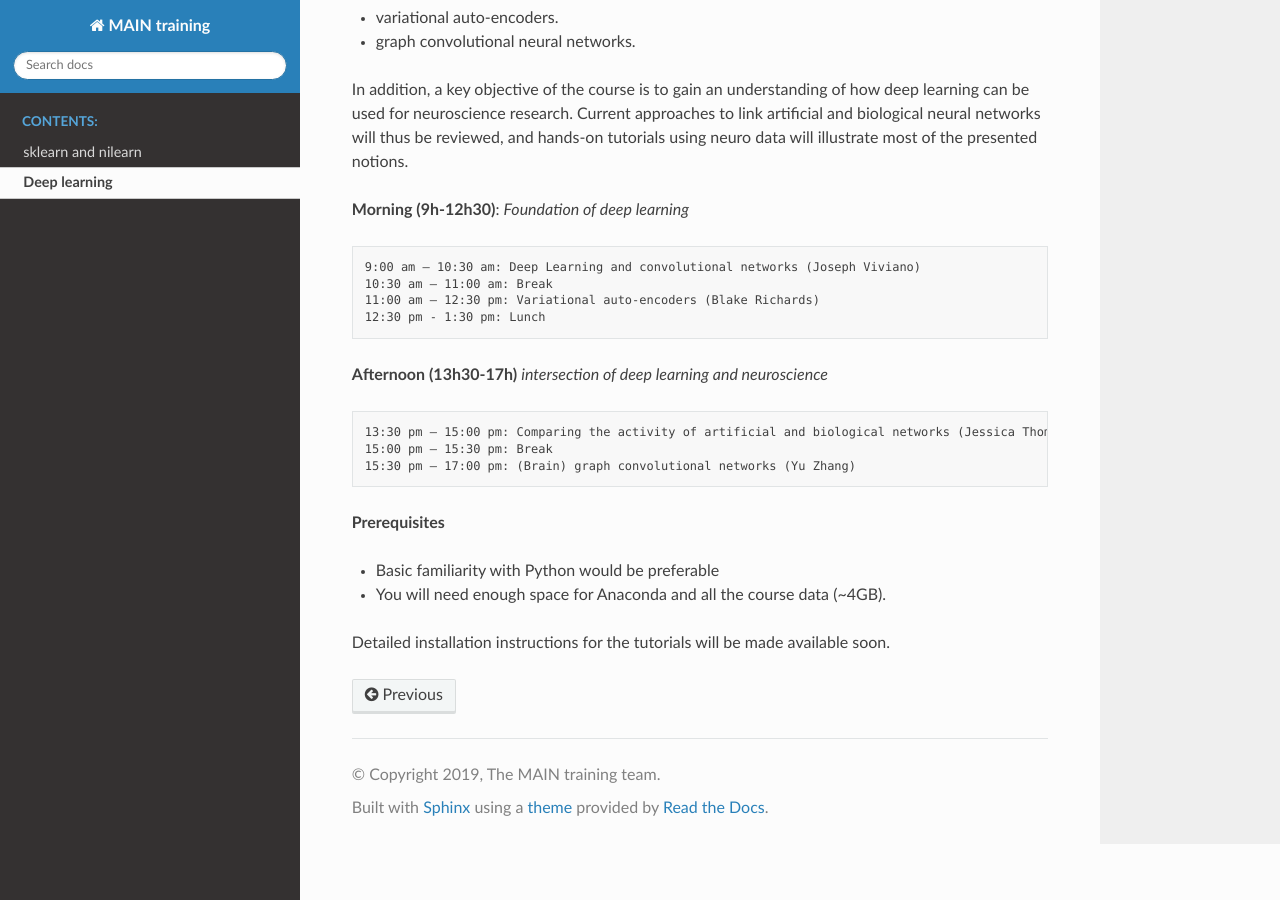
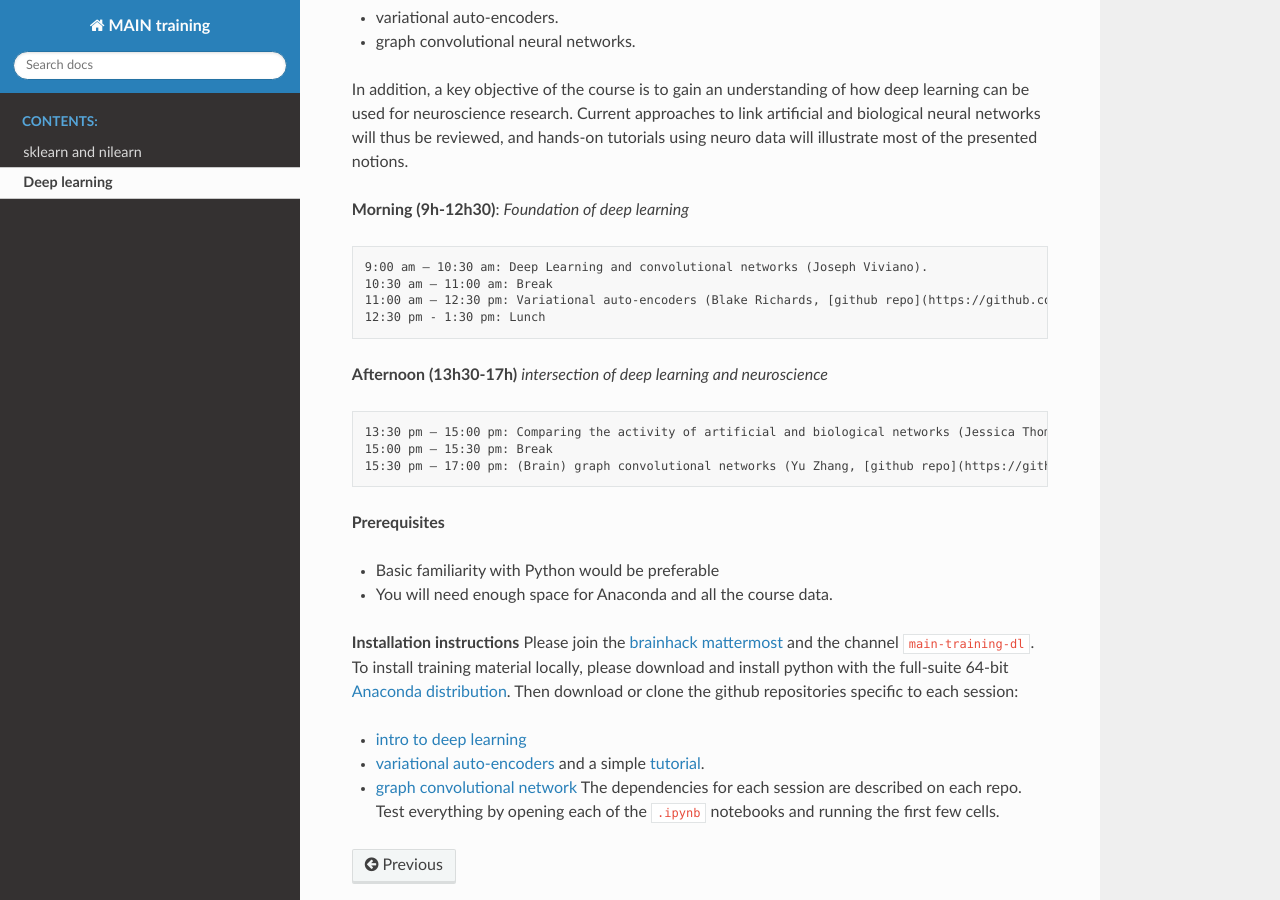
Before and after one commit to main-training/main-training.github.io, a Sphinx documentation site: the page built from source/DEEPLEARNING.md, in a window 1280 px wide and 900 px high, scrolled down 394 px. Built offline with Sphinx 7.4.7 and the Read the Docs theme 2.0.0, drawn with Linux system fonts in a browser that asks for light colours.

Commit message:
Added installation instructions.

````diff
--- a/source/DEEPLEARNING.md
+++ b/source/DEEPLEARNING.md
@@ -15,9 +15,9 @@ In addition, a key objective of the course is to gain an understanding of how de
 **Morning (9h-12h30)**: *Foundation of deep learning*
 
 ```
-9:00 am – 10:30 am: Deep Learning and convolutional networks (Joseph Viviano)
+9:00 am – 10:30 am: Deep Learning and convolutional networks (Joseph Viviano).
 10:30 am – 11:00 am: Break
-11:00 am – 12:30 pm: Variational auto-encoders (Blake Richards)
+11:00 am – 12:30 pm: Variational auto-encoders (Blake Richards, [github repo](https://github.com/lyprince/lfads%5C_demo), VAE [tutorial](https://github.com/pytorch/examples/blob/master/vae/main.py))
 12:30 pm - 1:30 pm: Lunch
 ```
 
@@ -25,12 +25,17 @@ In addition, a key objective of the course is to gain an understanding of how de
 ```
 13:30 pm – 15:00 pm: Comparing the activity of artificial and biological networks (Jessica Thompson)
 15:00 pm – 15:30 pm: Break
-15:30 pm – 17:00 pm: (Brain) graph convolutional networks (Yu Zhang)
+15:30 pm – 17:00 pm: (Brain) graph convolutional networks (Yu Zhang, [github repo](https://github.com/zhangyu2ustc/gcn_tutorial_test))
 ```
 
 **Prerequisites**
 
 - Basic familiarity with Python would be preferable
-- You will need enough space for Anaconda and all the course data (~4GB).
+- You will need enough space for Anaconda and all the course data.
 
-Detailed installation instructions for the tutorials will be made available soon.
+**Installation instructions**
+ Please join the [brainhack mattermost](https://mattermost.brainhack.org) and the channel `main-training-dl`. To install training material locally, please download and install python with the full-suite 64-bit [Anaconda distribution](https://www.anaconda.com/distribution/). Then download or clone the github repositories specific to each session:
+  - [intro to deep learning](https://github.com/josephdviviano/intro-dl)
+  - [variational auto-encoders](https://github.com/lyprince/lfads%5C_demo) and a simple [tutorial](https://github.com/pytorch/examples/blob/master/vae/main.py).
+  - [graph convolutional network](https://github.com/zhangyu2ustc/gcn_tutorial_test)
+  The dependencies for each session are described on each repo. Test everything by opening each of the `.ipynb` notebooks and running the first few cells.
````
Also changed, not shown: source/SKNILEARN.md (+4 -2 lines), 10 other files.
